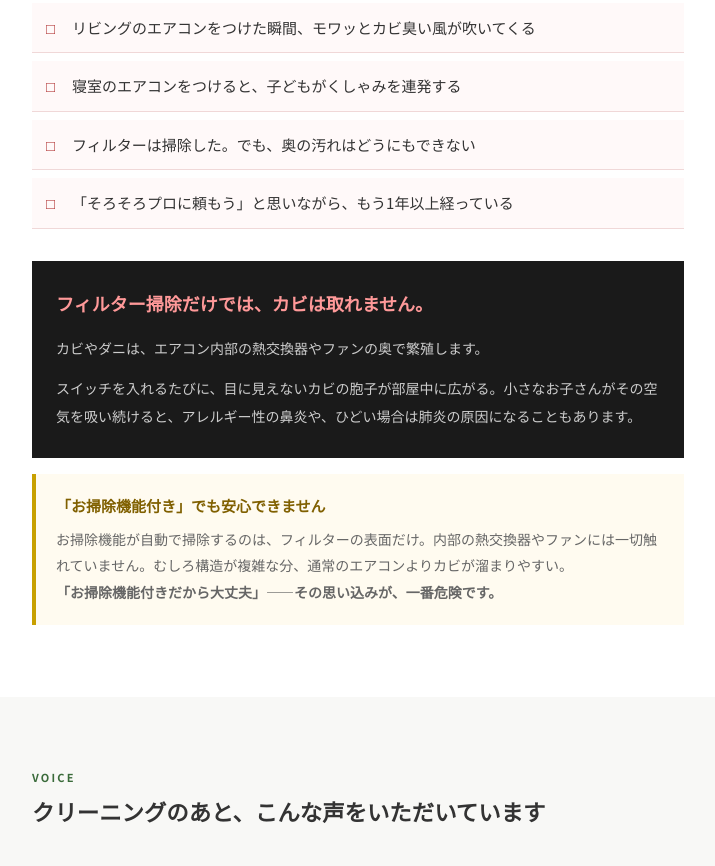
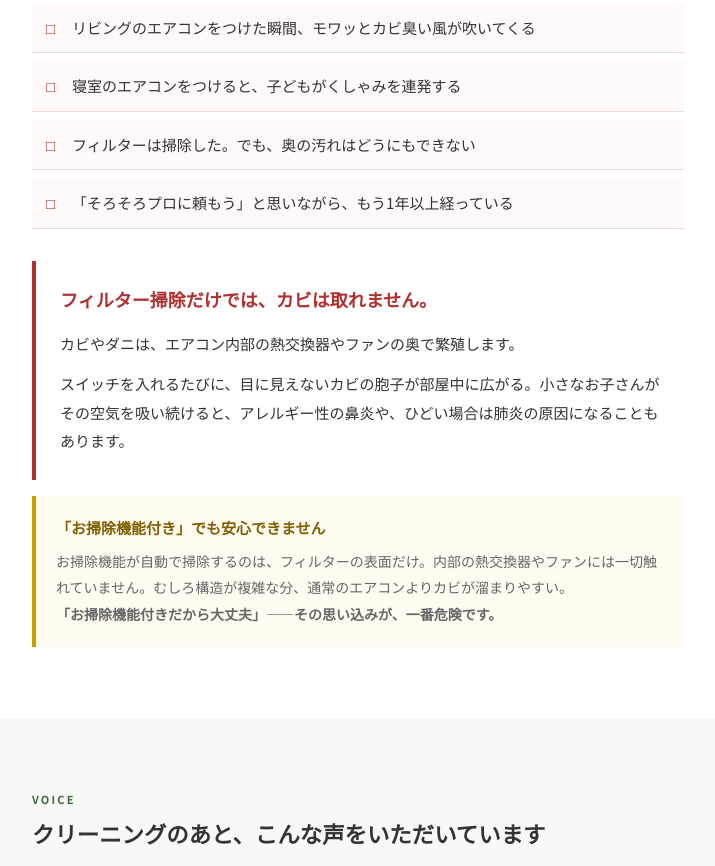
Before and after one commit to yota-loop/local-loop-lp, a plain HTML site: page index.html in a window 1280 px wide. Shown: the part 1740-2606 px from the top of the page, without its empty margins (282-997 px from the left). Drawn offline with Linux system fonts and the light colour scheme.

Commit message:
黒背景を削除

```diff
--- a/index.html
+++ b/index.html
@@ -114,7 +114,7 @@
     .section { padding: 72px 0; }
     .section-gray { background: var(--bg-gray); }
     .section-green { background: var(--green); color: #fff; }
-    .section-dark { background: #1a1a1a; color: #fff; }
+    .section-dark { background: var(--bg-gray); }
 
     .section-eyebrow {
       font-size: 11px;
@@ -308,21 +308,21 @@
     }
 
     .dark-box {
-      background: #1a1a1a;
-      color: #fff;
-      padding: 28px 24px;
+      background: #fff;
+      border-left: 4px solid var(--red);
+      padding: 24px;
       margin-bottom: 16px;
     }
     .dark-box h3 {
       font-size: 18px;
-      font-weight: 900;
+      font-weight: 700;
       line-height: 1.6;
       margin-bottom: 16px;
-      color: #ff9999;
+      color: var(--red);
       border-left: none;
       padding-left: 0;
     }
-    .dark-box p { font-size: 14px; line-height: 2; color: #ccc; }
+    .dark-box p { font-size: 15px; line-height: 1.9; color: var(--text); }
 
     .warn-box {
       background: #fffbf0;
@@ -597,9 +597,9 @@
     .tel-hours { font-size: 12px; color: var(--text-sub); }
 
     /* ===== POSTSCRIPT ===== */
-    .ps-heading { font-size: 18px; font-weight: 900; color: #ff9999; margin-bottom: 20px; line-height: 1.6; }
-    .ps-body { font-size: 14px; color: #ccc; line-height: 2; }
-    .ps-punch { font-size: 15px; font-weight: 700; color: #fff; line-height: 1.8; margin: 16px 0 28px; }
+    .ps-heading { font-size: 18px; font-weight: 900; color: var(--red); margin-bottom: 20px; line-height: 1.6; }
+    .ps-body { font-size: 15px; color: var(--text-sub); line-height: 1.9; }
+    .ps-punch { font-size: 16px; font-weight: 700; color: var(--text); line-height: 1.8; margin: 16px 0 28px; }
 
     /* ===== NOTES ===== */
     .notes-list { list-style: none; }
```
